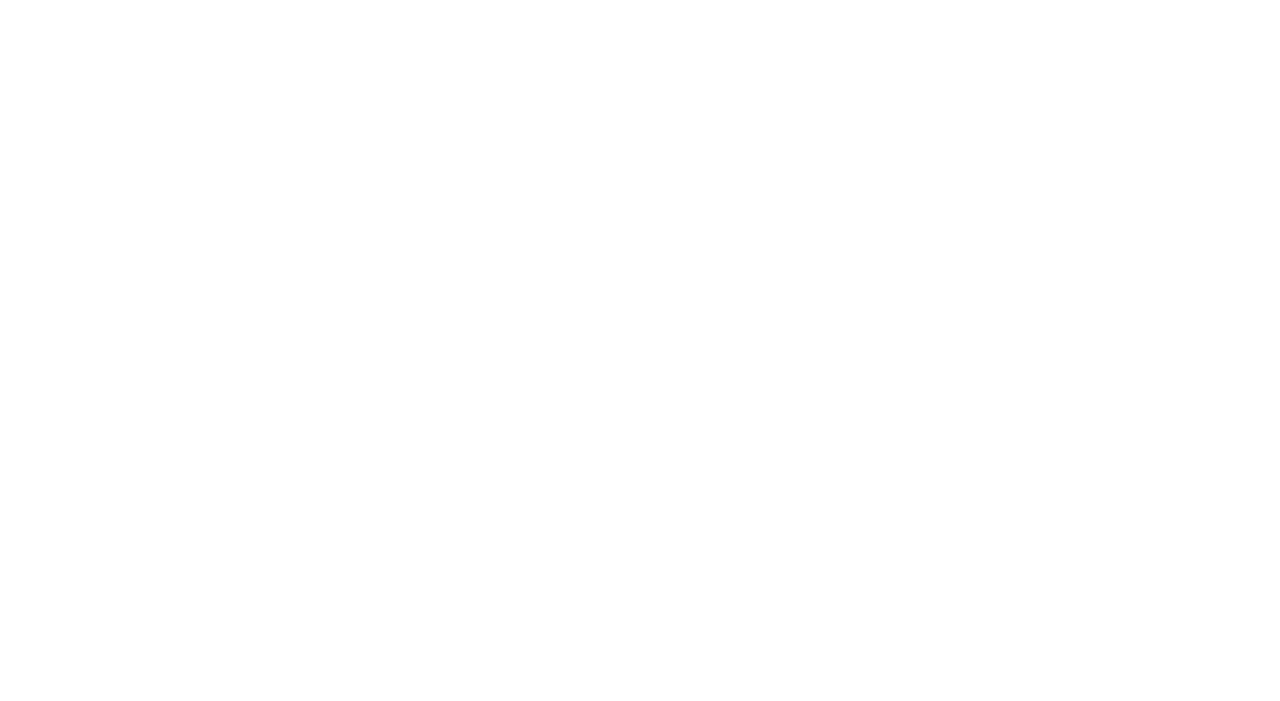
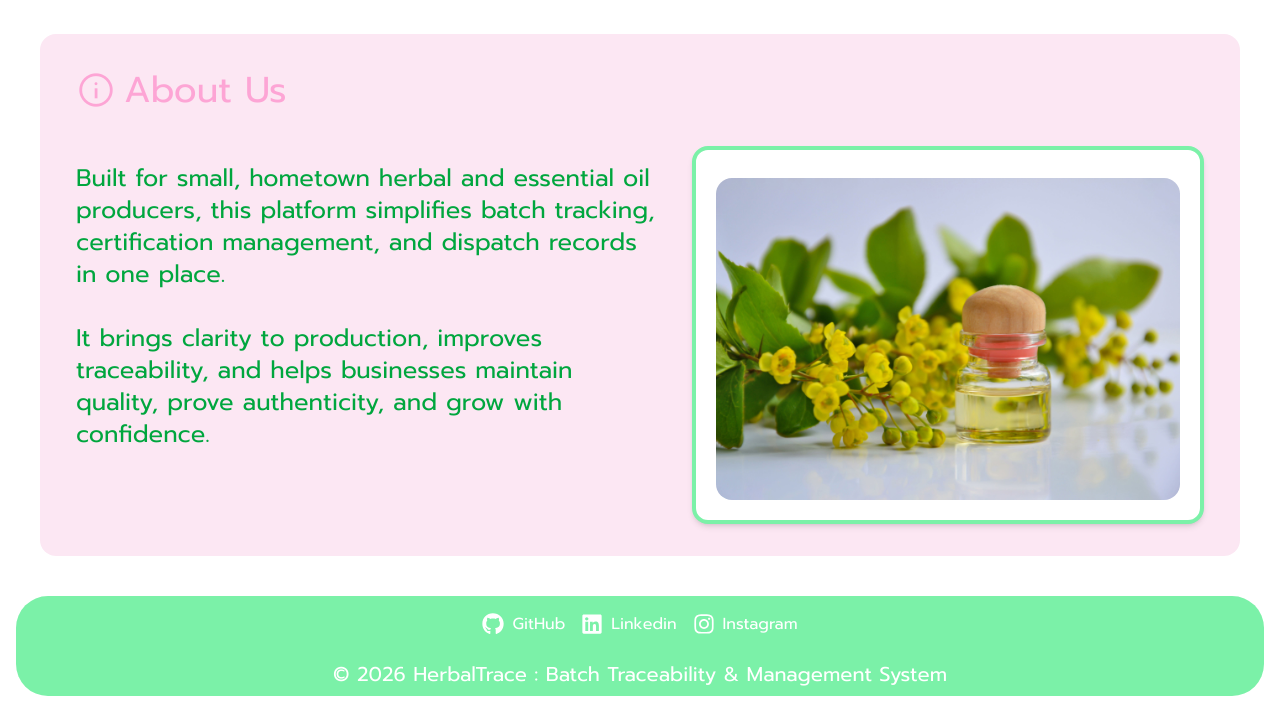
Before and after one commit to joykat05/HerbalTrace, a React (Vite) app in the folder frontend/: page / in a window 1280 px wide. Shown: the part 1986-2687 px from the top of the page. Before the commit the page ends 1948 px from the top, so only its background shows below. Built offline with nearby package versions, Linux system fonts and the light colour scheme.

Commit message:
feat: added about page and footer  , routing to home, features and about page

```diff
--- a/frontend/package.json
+++ b/frontend/package.json
@@ -13,7 +13,9 @@
     "@tailwindcss/vite": "^4.3.1",
     "react": "^19.2.6",
     "react-dom": "^19.2.6",
+    "react-icons": "^5.6.0",
     "react-router": "^7.17.0",
+    "react-router-dom": "^7.17.0",
     "tailwindcss": "^4.3.1"
   },
   "devDependencies": {
--- a/frontend/src/App.jsx
+++ b/frontend/src/App.jsx
@@ -1,11 +1,18 @@
 import './app.css'
-import Home from './home.jsx'
+import { BrowserRouter, Routes, Route } from 'react-router-dom'
+import Home from './home'
+import Features from './components/feature'
+import About from './about'
+
 function App() {
-
   return (
-    <>
-     <Home />
-    </>
+    <BrowserRouter>
+      <Routes>
+        <Route path="/" element={<Home />} />
+        <Route path="/features" element={<Features />} />
+        <Route path="/about" element={<About />}/>
+      </Routes>
+    </BrowserRouter>
   )
 }
 
--- a/frontend/src/about.jsx
+++ b/frontend/src/about.jsx
@@ -0,0 +1,24 @@
+import './app.css'
+import Card from './components/card'
+
+export default function About(){
+    return(
+        <div className='m-10 bg-pink-100 p-4 rounded-2xl'>
+        <h1 className="font-prompt text-4xl text-pink-300 m-5 flex items-center gap-2 hover:text-green-300">
+            <span className="material-symbols-outlined" style={{fontSize :"40px"}}>info</span>
+            About Us
+            </h1>
+        <div className='flex gap-4'>
+            <p className='w-1/2 ml-5 text-2xl font-prompt text-green-600'>
+            <br/>
+                Built for small, hometown herbal and essential oil producers, this platform simplifies batch tracking, certification management, and dispatch records in one place.
+            <br/><br/>
+            It brings clarity to production, improves traceability, and helps businesses maintain quality, prove authenticity, and grow with confidence.
+            </p>
+        <Card>
+            <img className="rounded-2xl" src="/content/yellow-photo.jpg" />
+        </Card>
+        </div>
+        </div>
+    )
+}
--- a/frontend/src/components/feature.jsx
+++ b/frontend/src/components/feature.jsx
@@ -3,10 +3,10 @@ import Card from './card';
 export default function Features(){
     return(
         <>
-        <div className='m-10'>
+        <div className='m-10 bg-gray-100 p-4 rounded-2xl'>
 
-            <h1 className='font-prompt text-5xl text-green-300 hover:text-pink-300 items-baseline'>
-                <span class="material-symbols-outlined mr-2" style={{fontSize:"40px"}}>yard</span>
+            <h1 className='font-prompt text-5xl text-green-300 hover:text-pink-300 m-5 flex items-center gap-2'>
+                <span class="material-symbols-outlined " style={{fontSize:"40px"}}>yard</span>
                 Features</h1>
             <div className="grid grid-cols-2 gap-10">
 
--- a/frontend/src/components/footer.jsx
+++ b/frontend/src/components/footer.jsx
@@ -0,0 +1,39 @@
+import '../app.css'
+import { FaGithub, FaLinkedin, FaInstagram } from "react-icons/fa";
+
+export default function Footer(){
+    return(
+        <>
+        <div className="bg-green-300 text-white p-2 h-1/2 ml-4 mr-4 mt-2 mb-2 rounded-4xl text-center font-prompt">
+        <div className='flex gap-4 items-center justify-center mt-2 mb-0 p-0'>
+            <a
+                href="https://github.com/joykat05/HerbalTrace.git"
+                target="_blank"
+                className=" hover:text-green-600 transition flex items-center justify-center gap-2"
+            >
+                <FaGithub size={22} />
+                 GitHub
+            </a>
+            <a
+                href="https://in.linkedin.com/"
+                target="_blank"
+                className=" hover:text-green-600 transition flex items-center justify-center gap-2"
+            >
+                <FaLinkedin size={22} />
+                 Linkedin
+            </a>
+            <a
+                href="https://www.instagram.com/"
+                target="_blank"
+                className=" hover:text-green-600 transition flex items-center justify-center gap-2"
+            >
+                <FaInstagram size={22} />
+                 Instagram
+            </a>
+            </div>
+            <br/>
+            <h2 className='text-xl text-center'>© 2026 HerbalTrace : Batch Traceability & Management System</h2>
+        </div>
+        </>
+    )
+}
--- a/frontend/src/components/navbar.jsx
+++ b/frontend/src/components/navbar.jsx
@@ -1,20 +1,28 @@
 import '../app.css'
+import { Link } from 'react-router'
 function Navbar() {
 
   return (
     <>
      <div className="bg-green-300 text-white p-2 h-1/2 ml-4 mr-4 mt-2 flex rounded-4xl items-center font-prompt">
      <span className="material-symbols-outlined m-3 text-pink-400"   style={{ fontSize: "40px" }}>local_florist</span>
+      <Link to="/">
       <h1 className=" text-3xl hover:text-green-600">HerbalTrace</h1>
+      </Link>
       <div className="text-2xl mx-auto flex gap-4">
+        <Link to="/features">
         <button className=" hover:text-green-600 text-white p-2 rounded-lg">Features</button>
+        </Link>
+        <Link to="/about">
         <button className=" hover:text-green-600 text-white p-2 rounded-lg">About</button>
+        </Link>
         <button className=" hover:text-green-600 text-white p-2 rounded-lg">Log in</button>
       </div>
       <div className="text-2xl ml-auto ">
         <span className="material-symbols-outlined hover:text-green-600"   style={{ fontSize: "40px" }}>account_circle</span>
         </div>
      </div>
+
     </>
   )
 }
--- a/frontend/src/home.jsx
+++ b/frontend/src/home.jsx
@@ -1,6 +1,8 @@
 import './app.css';
 import Navbar from './components/navbar.jsx';
 import Features from './components/feature.jsx';
+import About from './about.jsx';
+import Footer from './components/footer.jsx';
 
 export default function Home(){
     return(
@@ -12,7 +14,7 @@ export default function Home(){
                 src="/content/home-photo-crop.jpg"
             />
 
-            <div className="absolute top-[25%] left-1/2 w-250 text-center -translate-x-1/2 -translate-y-1/2r rounded-xl text-white  bg-green-400/60 p-4">
+            <div className="absolute top-[40%] left-1/2 w-250 text-center -translate-x-1/2 -translate-y-1/2 rounded-xl text-white  bg-green-400/60 p-4">
                 <p className="text-4xl font-prompt">
                 HerbalTrace : Batch Traceability & Management System
                 </p>
@@ -23,7 +25,8 @@ export default function Home(){
             </div>
             </div>
             <Features />
-
+            <About />
+            <Footer />
         </>
     );
 }
--- a/frontend/src/main.jsx
+++ b/frontend/src/main.jsx
@@ -1,9 +1,9 @@
-import { BrowserRouter } from "react-router";
+import { StrictMode } from 'react'
 import { createRoot } from 'react-dom/client'
 import App from './App.jsx'
 
 createRoot(document.getElementById('root')).render(
-    <BrowserRouter>
+    <StrictMode>
     <App />
-  </BrowserRouter>,
+  </StrictMode>,
 )
```
Also changed, not shown: 1 other file (tests, documents, lock files or other folders).
